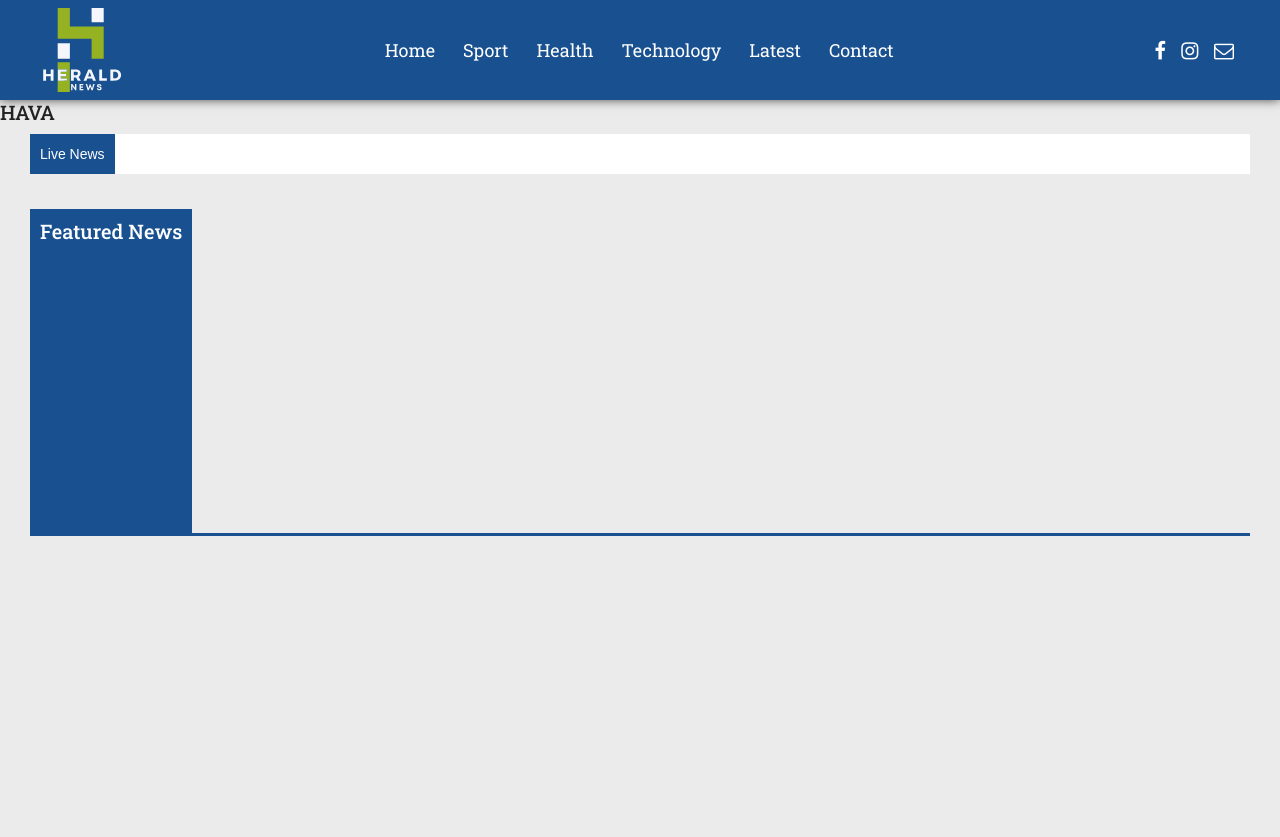
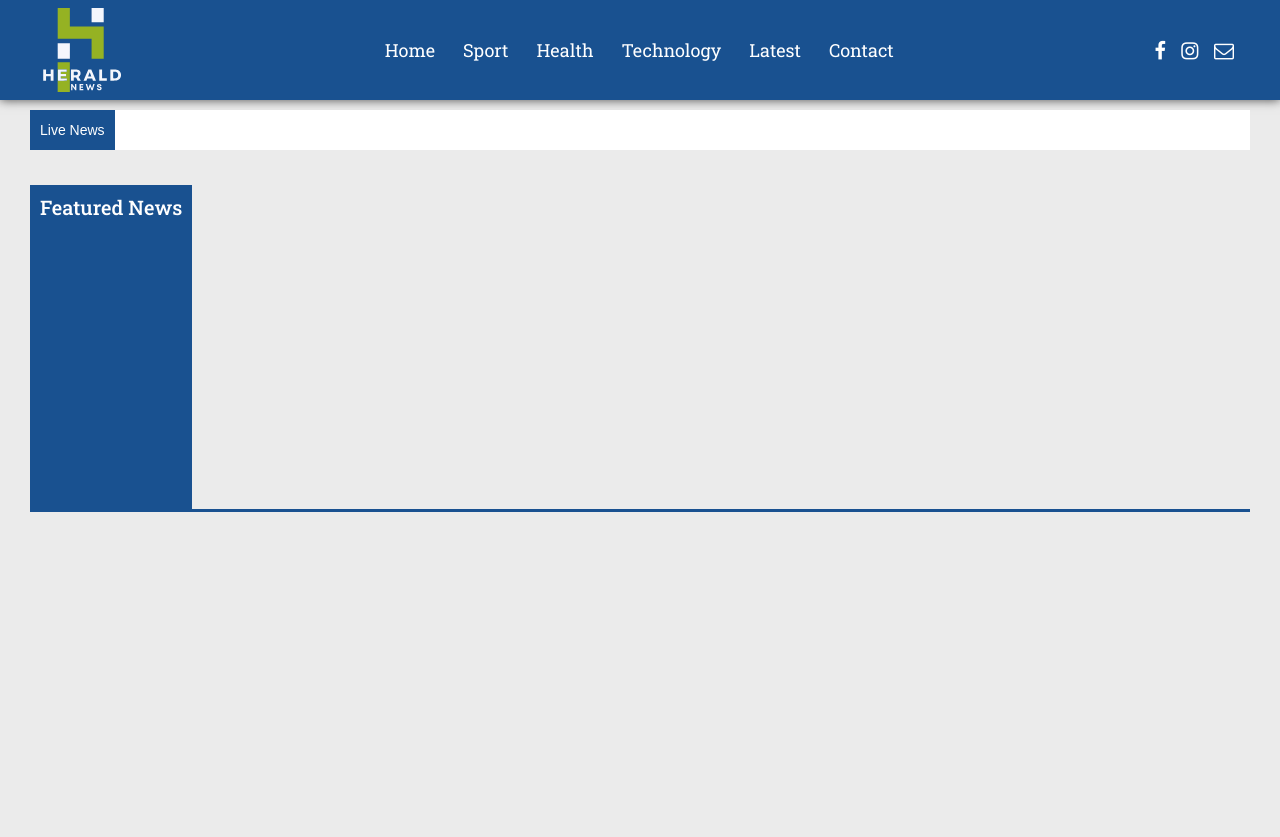
Before and after one commit to havahyseni/herald, a plain HTML site: page index.html in a window 1280 px wide. Shown: the top 837 px of the page. Drawn offline with nearby package versions, Linux system fonts and the light colour scheme; no server answers.

Commit message:
Update Revert
Udpate Revert

```diff
--- a/index.html
+++ b/index.html
@@ -100,8 +100,6 @@
             </nav>
         </div>
     </div>
-
-    <h2>HAVA</h2>
 
     <div class='rssticker'>
         <span class="encabezado">Live News</span>
```
